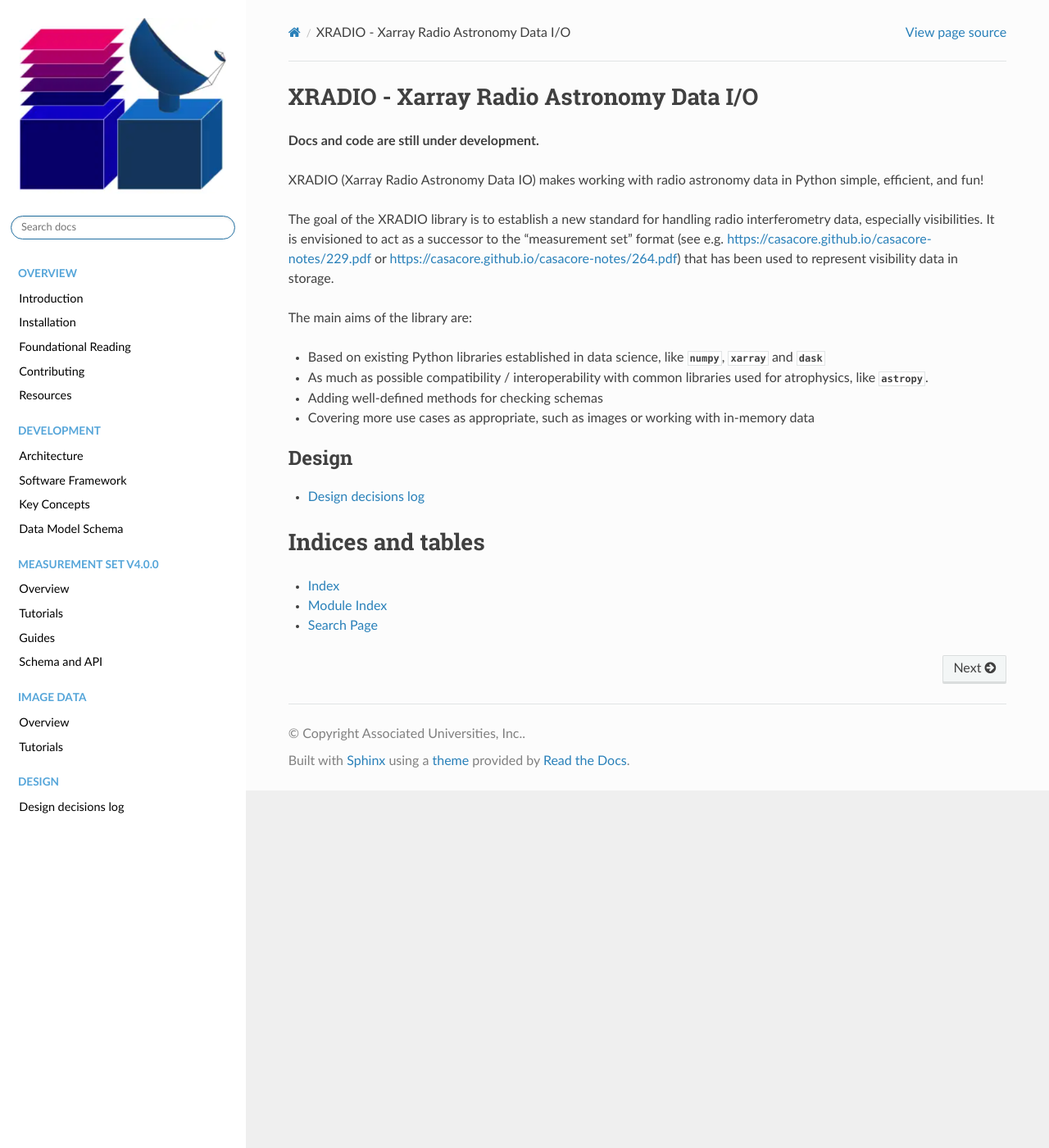
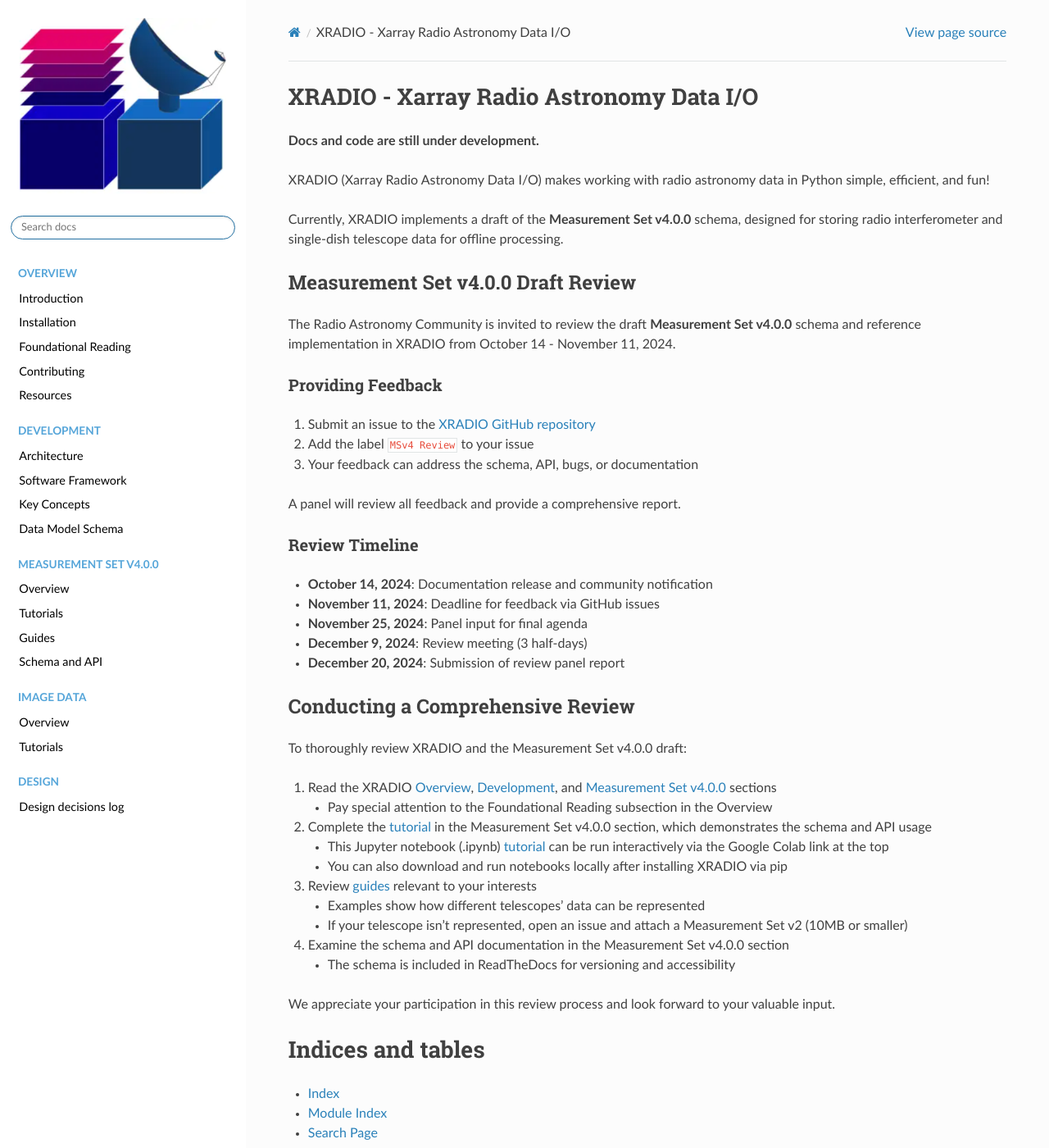
Before and after one commit to casangi/xradio, a Sphinx documentation site: the page built from docs/source/index.rst, in a window 1280 px wide and 1400 px high. Shown: the whole window at 82% size. Built offline with Sphinx 7.4.7 and the Read the Docs theme 2.0.0, drawn with Linux system fonts in a browser that asks for light colours; pages that are not in the unit, such as notebooks, are missing from menus.

Commit message:
Add review instructions.

```diff
--- a/docs/source/index.rst
+++ b/docs/source/index.rst
@@ -1,27 +1,59 @@
-
 XRADIO - Xarray Radio Astronomy Data I/O
 ==========================================
 
 **Docs and code are still under development.**
 
-XRADIO (Xarray Radio Astronomy Data IO) makes working with radio astronomy data in Python simple, efficient, and fun!
+XRADIO (Xarray Radio Astronomy Data I/O) makes working with radio astronomy data in Python simple, efficient, and fun!
 
-The goal of the XRADIO library is to establish a new standard for handling
-radio interferometry data, especially visibilities. It is envisioned to act as
-a successor to the "measurement set" format (see
-e.g. https://casacore.github.io/casacore-notes/229.pdf or
-https://casacore.github.io/casacore-notes/264.pdf) that has been used to
-represent visibility data in storage.
+Currently, XRADIO implements a draft of the **Measurement Set v4.0.0** schema, designed for storing radio interferometer and single-dish telescope data for offline processing.
 
-The main aims of the library are:
+Measurement Set v4.0.0 Draft Review
+-----------------------------------
 
-* Based on existing Python libraries established in data science, like
-  :py:mod:`numpy`, :py:mod:`xarray` and :py:mod:`dask`
-* As much as possible compatibility / interoperability with common
-  libraries used for atrophysics, like :py:mod:`astropy`.
-* Adding well-defined methods for checking schemas
-* Covering more use cases as appropriate, such as images or working with
-  in-memory data
+The Radio Astronomy Community is invited to review the draft **Measurement Set v4.0.0** schema and reference implementation in XRADIO from October 14 - November 11, 2024.
+
+Providing Feedback
+^^^^^^^^^^^^^^^^^^
+
+1. Submit an issue to the `XRADIO GitHub repository <https://github.com/casangi/xradio/issues>`_
+2. Add the label ``MSv4 Review`` to your issue
+3. Your feedback can address the schema, API, bugs, or documentation
+
+A panel will review all feedback and provide a comprehensive report.
+
+Review Timeline
+^^^^^^^^^^^^^^^
+
+- **October 14, 2024**: Documentation release and community notification
+- **November 11, 2024**: Deadline for feedback via GitHub issues
+- **November 25, 2024**: Panel input for final agenda
+- **December 9, 2024**: Review meeting (3 half-days)
+- **December 20, 2024**: Submission of review panel report
+
+Conducting a Comprehensive Review
+---------------------------------
+
+To thoroughly review XRADIO and the Measurement Set v4.0.0 draft:
+
+1. Read the XRADIO :doc:`Overview <overview>`, :doc:`Development <development>`, and :doc:`Measurement Set v4.0.0 <measurement_set_overview>` sections
+
+   - Pay special attention to the Foundational Reading subsection in the Overview
+
+2. Complete the :doc:`tutorial <measurement_set/tutorials/index>` in the Measurement Set v4.0.0 section, which demonstrates the schema and API usage
+
+   - This Jupyter notebook (.ipynb) :doc:`tutorial <measurement_set/tutorials/index>` can be run interactively via the Google Colab link at the top
+   - You can also download and run notebooks locally after installing XRADIO via pip
+
+3. Review :doc:`guides <measurement_set/guides/index>` relevant to your interests
+
+   - Examples show how different telescopes' data can be represented
+   - If your telescope isn't represented, open an issue and attach a Measurement Set v2 (10MB or smaller)
+
+4. Examine the schema and API documentation in the Measurement Set v4.0.0 section
+
+   - The schema is included in ReadTheDocs for versioning and accessibility
+
+We appreciate your participation in this review process and look forward to your valuable input.
 
 .. toctree::
    :hidden:
@@ -60,6 +92,7 @@
    image_data/tutorials/index
 
 .. toctree::
+   :hidden:
    :maxdepth: 1
    :caption: Design
 
```
Also changed, not shown: README.md (+4 -4 lines), docs/source/measurement_set_overview.ipynb, docs/source/overview.ipynb.
